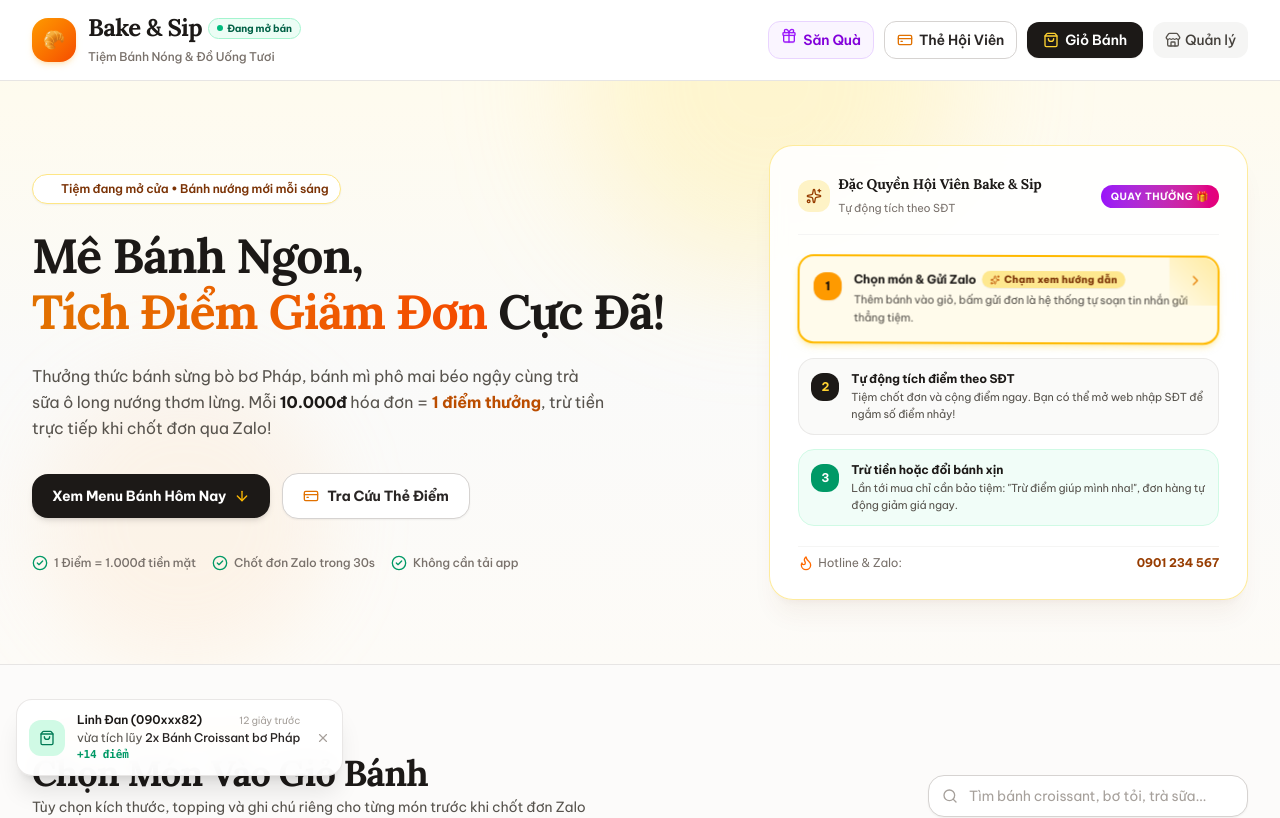
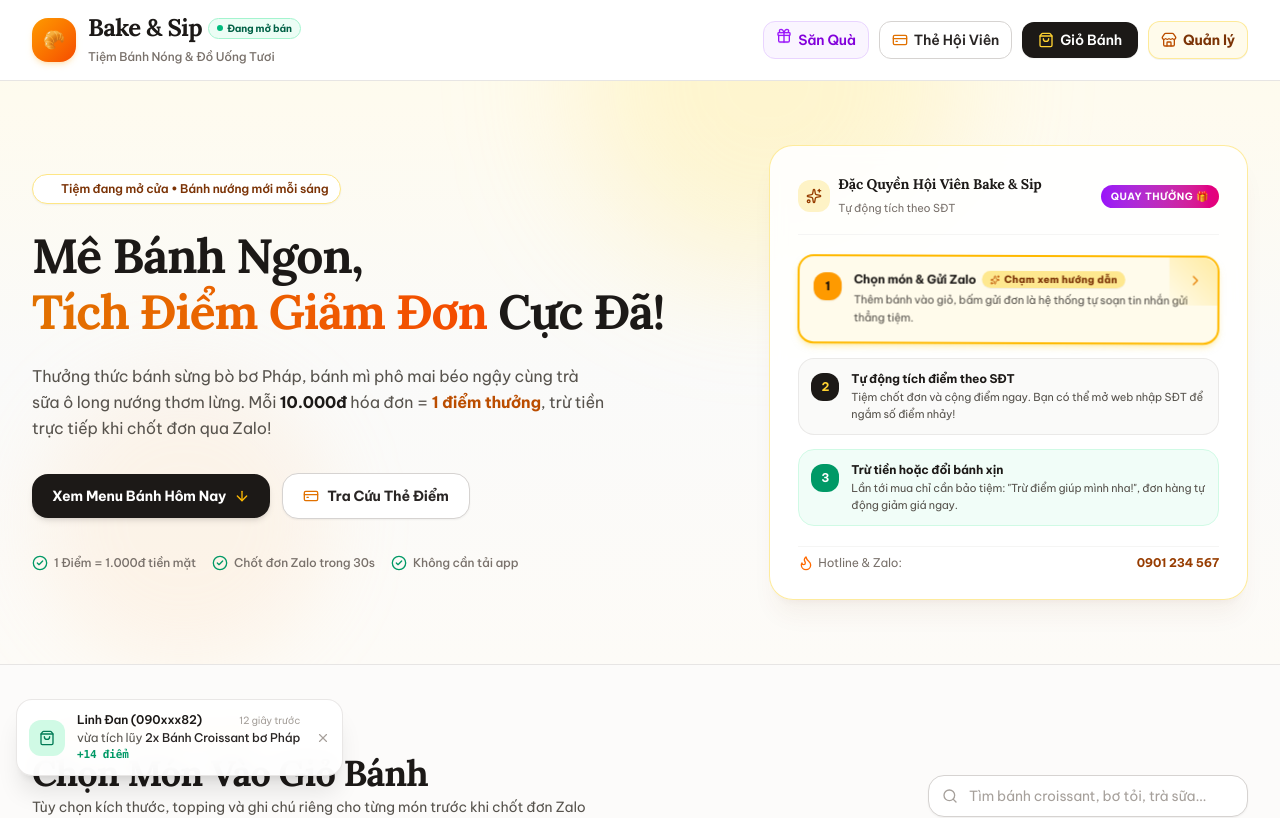
Before and after one commit to Thiennn262626/member-shop-ui, a React (Vite) app: page / in a window 1280 px wide. Shown: the top 818 px of the page. Built offline with nearby package versions, Linux system fonts and the light colour scheme.

Commit message:
fix(ui): polish responsive UI across mobile, tablet, and desktop for flawless investor demo

```diff
--- a/src/components/admin/PrintBillModal.tsx
+++ b/src/components/admin/PrintBillModal.tsx
@@ -131,11 +131,11 @@ export function PrintBillModal({ order, onClose }: PrintBillModalProps) {
         </div>
 
         {/* Content Area */}
-        <div className="flex-1 overflow-y-auto p-6 bg-slate-100 flex justify-center">
+        <div className="flex-1 overflow-y-auto p-3 sm:p-6 bg-slate-100 flex justify-center">
           <div id="printable-thermal-area" className="w-full flex justify-center">
             {activeTab === 'bill' ? (
               /* --- HÓA ĐƠN K80 --- */
-              <div className="w-[340px] bg-white p-6 shadow-sm border border-slate-200 text-slate-800 font-mono text-xs rounded-lg print:border-none print:shadow-none print:w-full print:p-2">
+              <div className="w-full max-w-[340px] bg-white p-4 sm:p-6 shadow-sm border border-slate-200 text-slate-800 font-mono text-xs rounded-lg print:border-none print:shadow-none print:w-full print:p-2">
                 {/* Shop Header */}
                 <div className="text-center pb-4 border-b border-dashed border-slate-300">
                   <h2 className="text-base font-black tracking-wider uppercase text-slate-900">{shopConfig.shopName}</h2>
--- a/src/components/admin/StaffManager.tsx
+++ b/src/components/admin/StaffManager.tsx
@@ -590,9 +590,10 @@ export const StaffManager: React.FC<StaffManagerProps> = ({
           {/* ====================================================== */}
           {/* THE MASTER MONTHLY CALENDAR GRID (TỜ LỊCH THÁNG)       */}
           {/* ====================================================== */}
-          <div className="bg-white rounded-3xl border border-stone-200 shadow-xs overflow-hidden">
-            {/* Weekday Headers */}
-            <div className="grid grid-cols-7 bg-stone-50 border-b border-stone-200 text-center text-xs font-bold text-stone-600 uppercase tracking-wider py-2.5">
+          <div className="bg-white rounded-3xl border border-stone-200 shadow-xs overflow-x-auto">
+            <div className="min-w-[760px]">
+              {/* Weekday Headers */}
+              <div className="grid grid-cols-7 bg-stone-50 border-b border-stone-200 text-center text-xs font-bold text-stone-600 uppercase tracking-wider py-2.5">
               {WEEKDAYS.map((wd, idx) => (
                 <div key={idx} className={idx >= 5 ? 'text-amber-700 font-extrabold' : ''}>
                   {wd}
@@ -727,6 +728,7 @@ export const StaffManager: React.FC<StaffManagerProps> = ({
                 );
               })}
             </div>
+            </div>
           </div>
         </div>
       )}
@@ -760,8 +762,9 @@ export const StaffManager: React.FC<StaffManagerProps> = ({
           </div>
 
           {/* Master Calendar */}
-          <div className="bg-white rounded-3xl border border-stone-200 shadow-xs overflow-hidden">
-            <div className="grid grid-cols-7 bg-stone-50 border-b border-stone-200 text-center text-xs font-bold text-stone-600 uppercase tracking-wider py-2.5">
+          <div className="bg-white rounded-3xl border border-stone-200 shadow-xs overflow-x-auto">
+            <div className="min-w-[760px]">
+              <div className="grid grid-cols-7 bg-stone-50 border-b border-stone-200 text-center text-xs font-bold text-stone-600 uppercase tracking-wider py-2.5">
               {WEEKDAYS.map((wd, idx) => (
                 <div key={idx} className={idx >= 5 ? 'text-amber-700 font-extrabold' : ''}>
                   {wd}
@@ -876,6 +879,7 @@ export const StaffManager: React.FC<StaffManagerProps> = ({
                 );
               })}
             </div>
+            </div>
           </div>
         </div>
       )}
@@ -933,7 +937,7 @@ export const StaffManager: React.FC<StaffManagerProps> = ({
             </div>
 
             <div className="overflow-x-auto">
-              <table className="w-full text-left text-xs border-collapse">
+              <table className="w-full text-left text-xs border-collapse min-w-[760px]">
                 <thead>
                   <tr className="bg-stone-50 border-b border-stone-200 text-stone-500 font-bold uppercase tracking-wider text-[10px]">
                     <th className="p-3 pl-4">Nhân Viên</th>
--- a/src/components/landing/Header.tsx
+++ b/src/components/landing/Header.tsx
@@ -91,11 +91,11 @@ export const Header: React.FC<HeaderProps> = ({ onOpenMemberLookup, onOpenWheel,
             {/* POS Quản lý cho chủ tiệm */}
             <button
               onClick={onOpenAdmin}
-              className="inline-flex items-center gap-1 p-2 sm:px-3 sm:py-2 rounded-xl bg-stone-100 hover:bg-stone-200 text-stone-700 text-xs sm:text-sm font-medium transition-colors cursor-pointer"
-              title="Chuyển sang màn hình POS cho người bán"
+              className="inline-flex items-center gap-1.5 p-2 sm:px-3 sm:py-2 rounded-xl bg-amber-50 hover:bg-amber-100 text-amber-900 border border-amber-200/80 text-xs sm:text-sm font-bold transition-all active:scale-95 cursor-pointer shadow-2xs"
+              title="Cổng Đăng Nhập Quản Lý & Bán Hàng POS"
             >
-              <Store className="w-4 h-4 text-stone-600" />
-              <span className="hidden lg:inline">Quản lý</span>
+              <Store className="w-4 h-4 text-amber-700" />
+              <span className="hidden sm:inline">Quản lý</span>
             </button>
           </div>
         </div>
--- a/src/pages/AdminPage.tsx
+++ b/src/pages/AdminPage.tsx
@@ -406,9 +406,9 @@ export const AdminPage: React.FC<AdminPageProps> = ({
           isSidebarOpen ? 'translate-x-0 shadow-2xl' : '-translate-x-full'
         }`}
       >
-        {/* Top Brand Logo */}
-        <div>
-          <div className="p-5 border-b border-stone-800 flex items-center justify-between">
+        {/* Top Brand Logo & Navigation */}
+        <div className="overflow-y-auto flex-1 flex flex-col">
+          <div className="p-5 border-b border-stone-800 flex items-center justify-between shrink-0">
             <div className="flex items-center gap-3">
               <div className="w-10 h-10 rounded-2xl bg-amber-500 text-stone-950 flex items-center justify-center font-bold shadow-md shadow-amber-500/20">
                 <Store className="w-6 h-6" />
@@ -502,7 +502,7 @@ export const AdminPage: React.FC<AdminPageProps> = ({
         </div>
 
         {/* Footer Sidebar: Logout Action */}
-        <div className="p-3 border-t border-stone-800 space-y-2">
+        <div className="p-3 border-t border-stone-800 space-y-2 shrink-0">
           <button
             type="button"
             onClick={onLogout}
```
